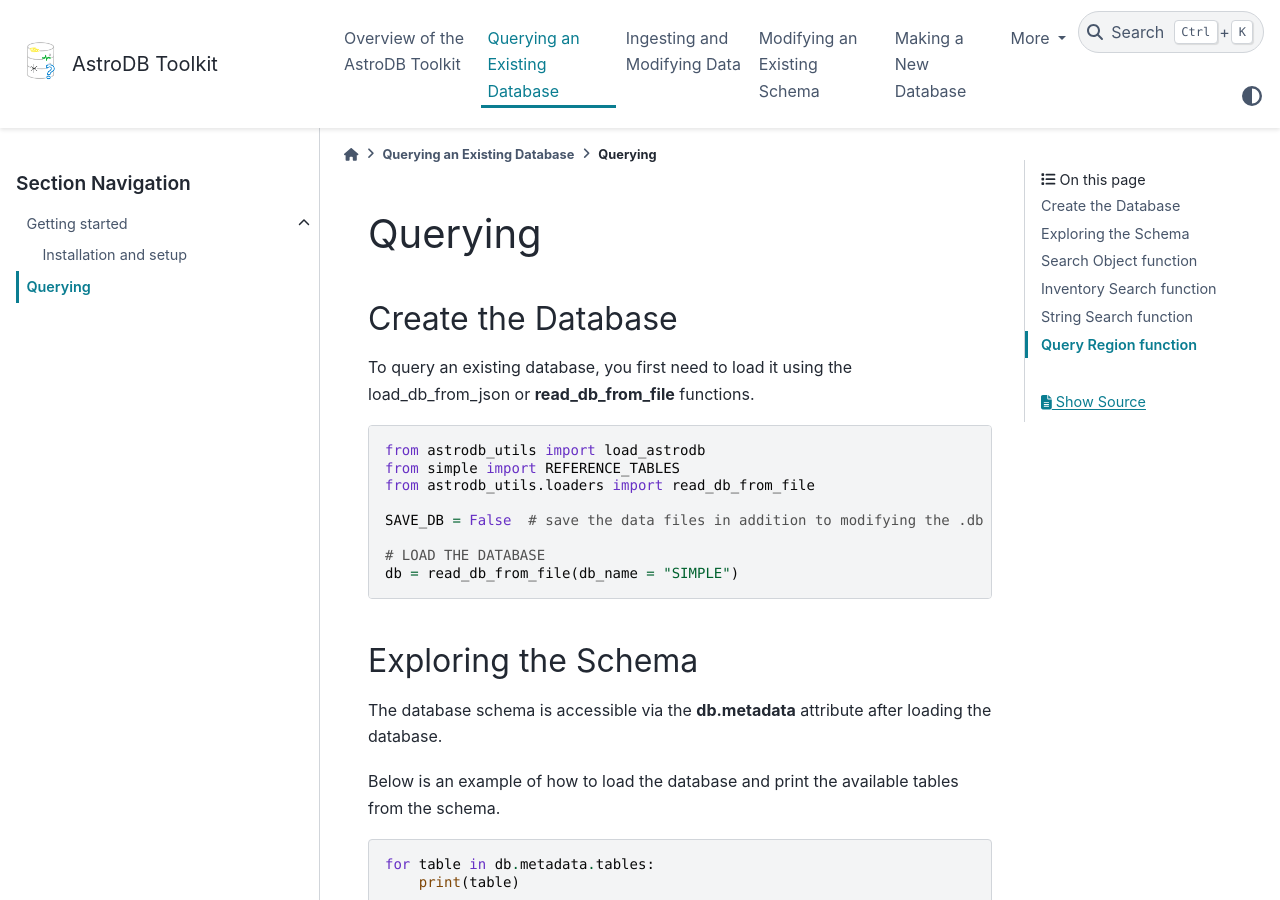
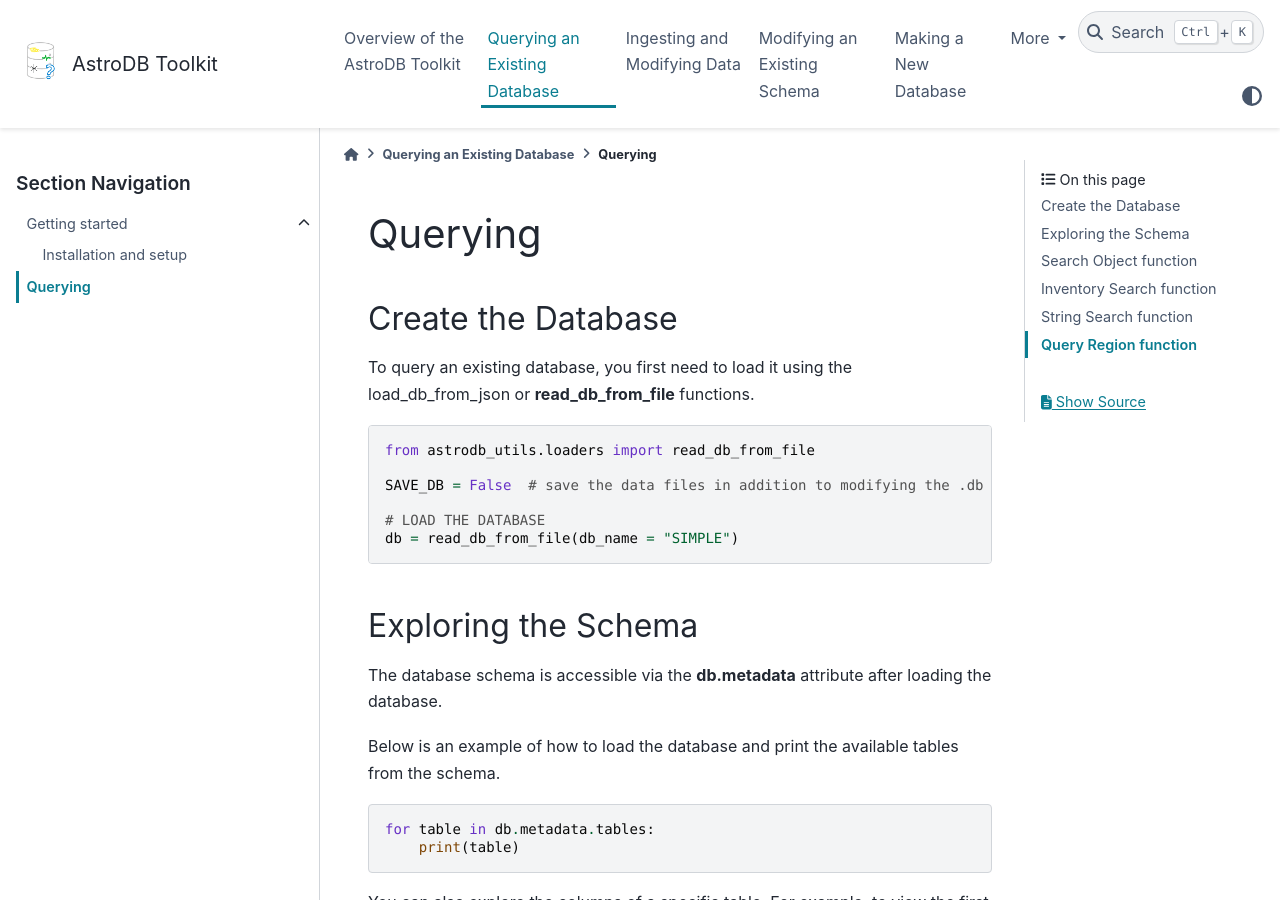
Before and after one commit to astrodbtoolkit/astrodb_utils, a Sphinx documentation site: the page built from docs/pages/querying_existing_db/querying.rst, in a window 1280 px wide and 900 px high. Built offline with Sphinx 7.4.7 and the PyData theme 0.15.4, drawn with Linux system fonts in a browser that asks for light colours; the version number could not be read and is left out.

Commit message:
Update docs/pages/querying_existing_db/querying.rst
Co-authored-by: Kelle Cruz <kellecruz@gmail.com>

```diff
--- a/docs/pages/querying_existing_db/querying.rst
+++ b/docs/pages/querying_existing_db/querying.rst
@@ -7,8 +7,6 @@ To query an existing database, you first need to load it using the load_db_from_
 
 .. code-block:: python
 
-    from astrodb_utils import load_astrodb
-    from simple import REFERENCE_TABLES
     from astrodb_utils.loaders import read_db_from_file
 
     SAVE_DB = False  # save the data files in addition to modifying the .db file
```
